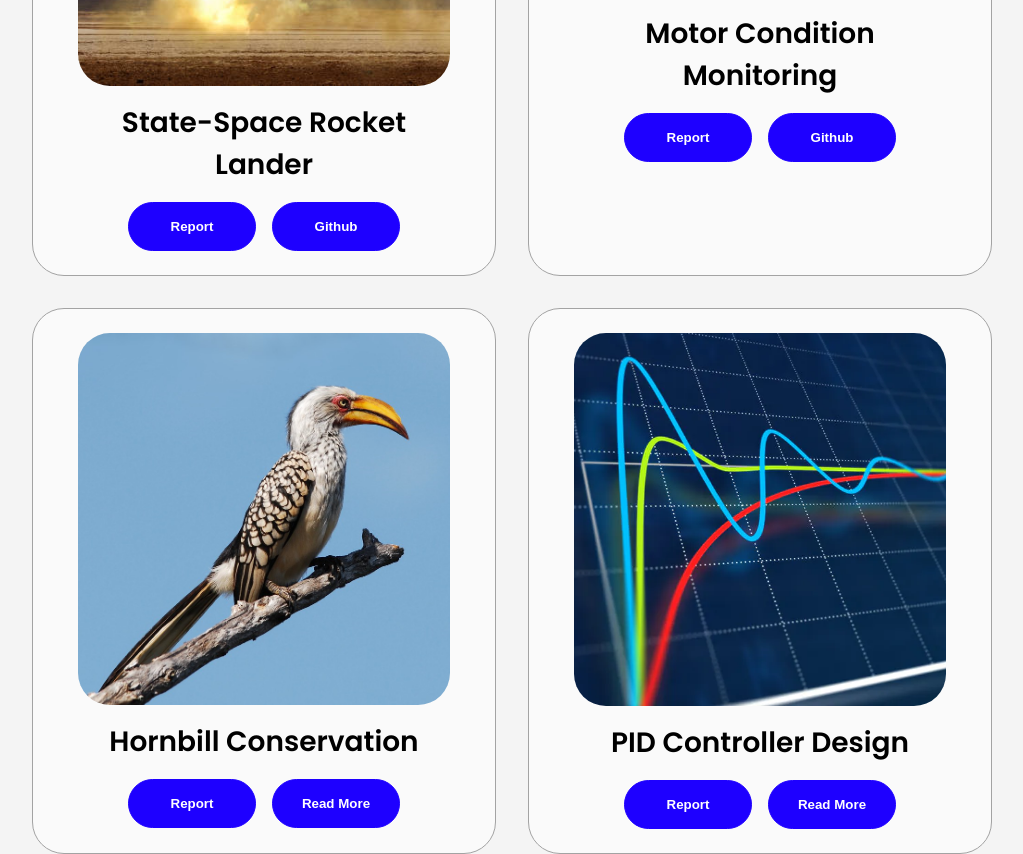
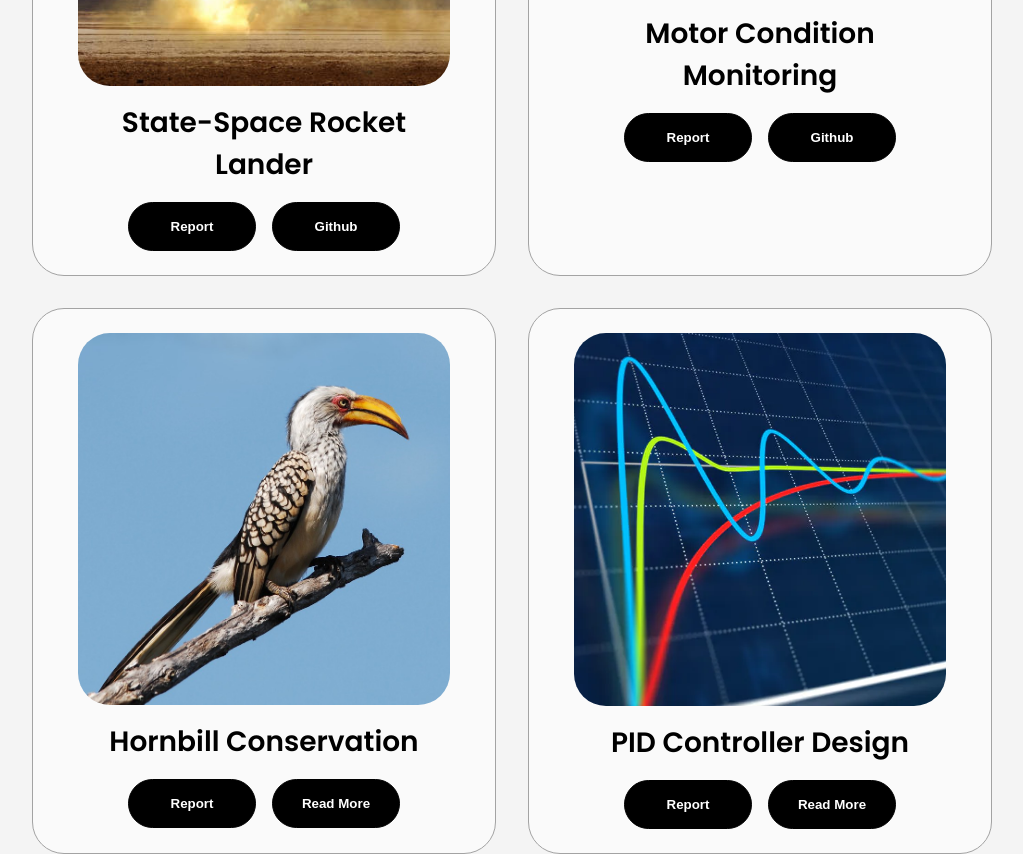
Before and after one commit to talon09/talon_sewnath_portfolio, a plain HTML site: page index.html in a window 1280 px wide. Shown: the part 3668-4522 px from the top of the page, without its empty margins (128-1151 px from the left). Drawn offline with Linux system fonts and the light colour scheme.

Commit message:
Update style.css

```diff
--- a/style.css
+++ b/style.css
@@ -386,8 +386,8 @@ article .icon {
 
 .project-btn {
   color: white;
-  background-color: #1e00ff;
-  border-color: #1e00ff;
+  background-color: black;
+  border-color: black;
 }
 
 /* CONTACT */
```
